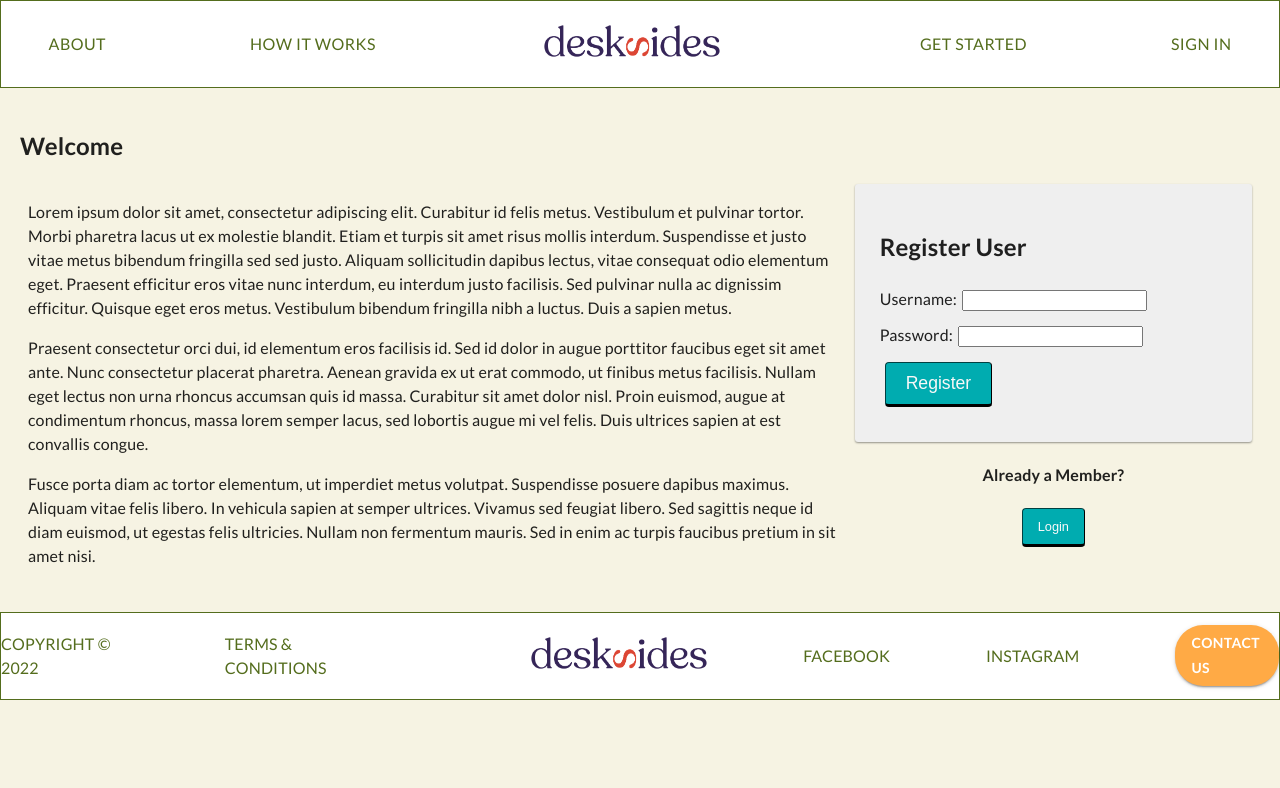
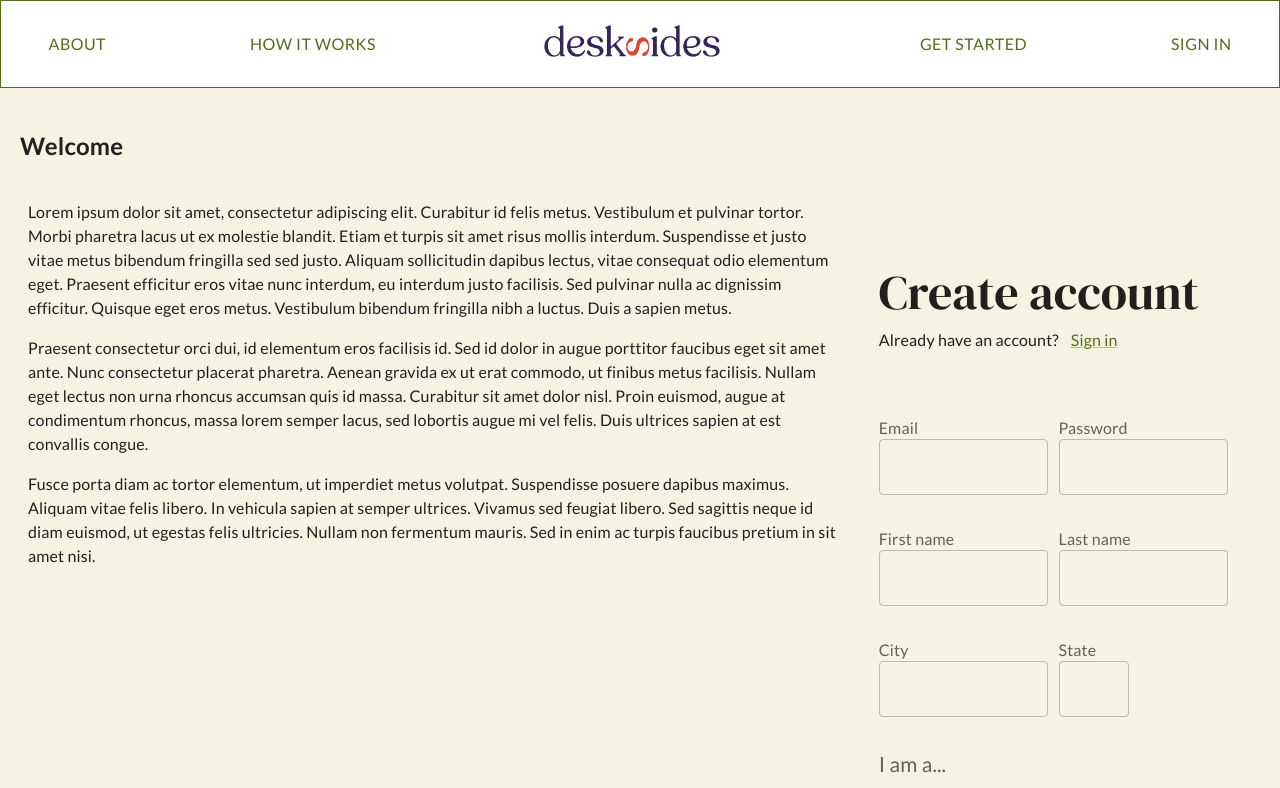
Before and after one commit to desksides-dev/DeskSides, a React (Create React App) app: page /#/home in a window 1280 px wide. Shown: the top 788 px of the page. Built offline with nearby package versions, Linux system fonts and the light colour scheme; no server answers.

Commit message:
delete unused register components"

```diff
--- a/src/components/App/App.jsx
+++ b/src/components/App/App.jsx
@@ -28,7 +28,7 @@ import InfoPage from '../InfoPage/InfoPage';
 import LandingPage from '../LandingPage/LandingPage';
 import Login from '../Login/Login';
 import CreateAccount from '../CreateAccount/CreateAccount';
-import RegisterPage from '../RegisterPage/RegisterPage';
+import BrandForm from '../BrandForm/BrandForm';
 
 import './App.css';
 
@@ -144,6 +144,10 @@ function App() {
               <UserPage />
             </ProtectedRoute>
 
+            <ProtectedRoute exact path ="/brand">
+              <BrandForm/>
+            </ProtectedRoute>
+
             <ProtectedRoute
               // logged in shows InfoPage else shows Login
               exact
--- /dev/null
+++ b/src/components/BrandForm/BrandForm.jsx
@@ -0,0 +1,11 @@
+
+
+function BrandForm() {
+ return (
+     <>
+     BRAND FORM!!!!
+     </>
+ )
+}
+
+export default BrandForm;
--- a/src/components/CreateAccount/CreateAccount.jsx
+++ b/src/components/CreateAccount/CreateAccount.jsx
@@ -1,7 +1,6 @@
 import React, { useState } from 'react';
 import { useDispatch, useSelector } from 'react-redux';
 import { useHistory } from 'react-router-dom';
-import RegisterForm from '../RegisterForm/RegisterForm';
 import {
     Container, Box, Typography, Link, InputLabel, TextField, Button, FormControl,
     FormControlLabel, Radio, RadioGroup, FormLabel, Stack
--- a/src/components/LandingPage/LandingPage.jsx
+++ b/src/components/LandingPage/LandingPage.jsx
@@ -3,7 +3,7 @@ import { useHistory } from 'react-router-dom';
 import './LandingPage.css';
 
 // CUSTOM COMPONENTS
-import RegisterForm from '../RegisterForm/RegisterForm';
+import CreateAccount from '../CreateAccount/CreateAccount';
 
 function LandingPage() {
   const [heading, setHeading] = useState('Welcome');
@@ -52,7 +52,7 @@ function LandingPage() {
           </p>
         </div>
         <div className="grid-col grid-col_4">
-          <RegisterForm />
+          <CreateAccount />
 
           <center>
             <h4>Already a Member?</h4>
--- a/src/components/RegisterForm/RegisterForm.jsx
+++ /dev/null
@@ -1,61 +0,0 @@
-import React, { useState } from 'react';
-import { useDispatch, useSelector } from 'react-redux';
-
-function RegisterForm() {
-  const [username, setUsername] = useState('');
-  const [password, setPassword] = useState('');
-  const errors = useSelector((store) => store.errors);
-  const dispatch = useDispatch();
-
-  const registerUser = (event) => {
-    event.preventDefault();
-
-    dispatch({
-      type: 'REGISTER',
-      payload: {
-        username: username,
-        password: password,
-      },
-    });
-  }; // end registerUser
-
-  return (
-    <form className="formPanel" onSubmit={registerUser}>
-      <h2>Register User</h2>
-      {errors.registrationMessage && (
-        <h3 className="alert" role="alert">
-          {errors.registrationMessage}
-        </h3>
-      )}
-      <div>
-        <label htmlFor="username">
-          Username:
-          <input
-            type="text"
-            name="username"
-            value={username}
-            required
-            onChange={(event) => setUsername(event.target.value)}
-          />
-        </label>
-      </div>
-      <div>
-        <label htmlFor="password">
-          Password:
-          <input
-            type="password"
-            name="password"
-            value={password}
-            required
-            onChange={(event) => setPassword(event.target.value)}
-          />
-        </label>
-      </div>
-      <div>
-        <input className="btn" type="submit" name="submit" value="Register" />
-      </div>
-    </form>
-  );
-}
-
-export default RegisterForm;
--- a/src/components/RegisterPage/RegisterPage.jsx
+++ /dev/null
@@ -1,28 +0,0 @@
-import React from 'react';
-
-import { useHistory } from 'react-router-dom';
-import RegisterForm from '../RegisterForm/RegisterForm';
-
-function RegisterPage() {
-  const history = useHistory();
-
-  return (
-    <div>
-      <RegisterForm />
-
-      <center>
-        <button
-          type="button"
-          className="btn btn_asLink"
-          onClick={() => {
-            history.push('/login');
-          }}
-        >
-          Login
-        </button>
-      </center>
-    </div>
-  );
-}
-
-export default RegisterPage;
```
